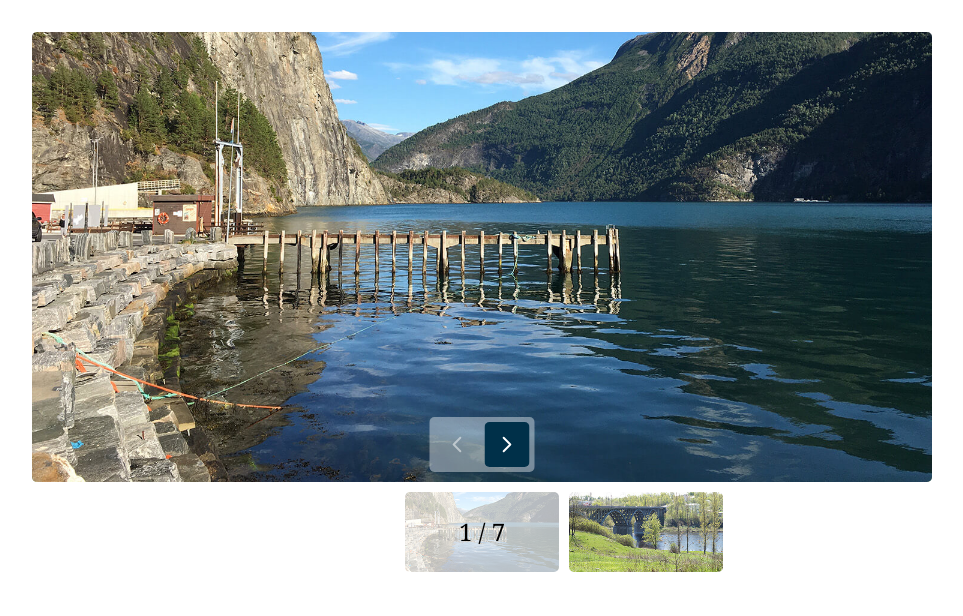
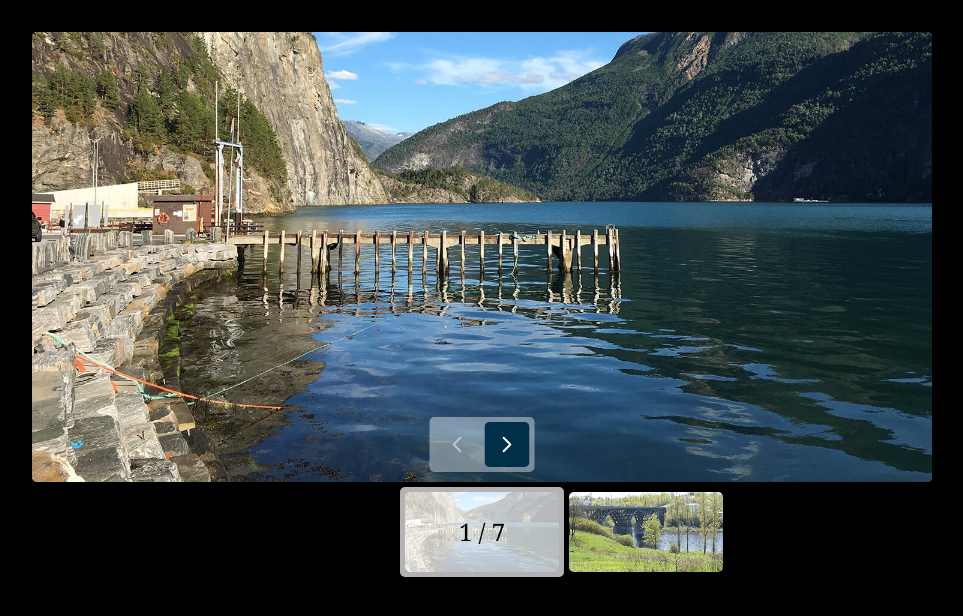
Before and after one commit to Maksim101996/Portfolio-gallery, a React (Vite) app: page / in a window 1280 px wide. Shown: the top 616 px of the page, without its empty margins (158-1121 px from the left). Built offline with nearby package versions, Linux system fonts and the light colour scheme.

Commit message:
fixed errors

```diff
--- a/index.html
+++ b/index.html
@@ -6,7 +6,7 @@
 		<meta name="viewport" content="width=device-width, initial-scale=1.0" />
 		<title>Portfolio gallery</title>
 	</head>
-	<body>
+	<body style="background-color: black;">
 		<div id="root"></div>
 		<script type="module" src="/src/main.tsx"></script>
 	</body>
--- a/src/components/MainGallery/MainGallery.tsx
+++ b/src/components/MainGallery/MainGallery.tsx
@@ -1,5 +1,5 @@
 import React, { useState } from "react"
-import { MainPhoto } from "../MainPhoto/MainPhoto"
+import { TransitionPhoto } from "../MainPhoto/TransitionPhoto"
 import { Navigation } from "../Navigation/Navigation"
 import { PreviewPhoto } from "../PreviewGallery/PreviewPhoto"
 import { Photo } from "../Types/Types"
@@ -15,9 +15,6 @@ export const MainGallery: React.FC<Props> = ({ photos }) => {
 	const prevPhoto = photos[indexCurrentPhoto - 1]
 	const nextPhoto = photos[indexCurrentPhoto + 1]
 
-
-
-
 	if (!photos.length) {
 		return null
 	}
@@ -25,11 +22,13 @@ export const MainGallery: React.FC<Props> = ({ photos }) => {
 	return (
 		<div className={s.mainGallery}>
 			<div className={s.mainGalleryContainer}>
-				<MainPhoto
-					prevPhoto={prevPhoto}
-					currentPhoto={currentPhoto}
-					nextPhoto={nextPhoto}
-					className={s.galleryMainPhoto}
+				<TransitionPhoto
+					// prevPhoto={prevPhoto}
+					// currentPhoto={currentPhoto}
+					// nextPhoto={nextPhoto}
+					// className={s.galleryMainPhoto}
+					photos={photos}
+					indexCurrentPhoto={indexCurrentPhoto}
 				/>
 				<Navigation
 					className={s.navigationGallery}
@@ -43,6 +42,7 @@ export const MainGallery: React.FC<Props> = ({ photos }) => {
 				className={s.previewPhotoGallery}
 				photos={photos}
 				activePhotoIndex={indexCurrentPhoto}
+				setNewPhoto={setIndexCurrentPhoto}
 			/>
 		</div>
 	)
--- a/src/components/MainPhoto/MainPhoto.tsx
+++ /dev/null
@@ -1,22 +0,0 @@
-import React from "react"
-import { CommonClassProps, Photo } from "../Types/Types"
-import cl from "classnames"
-import s from "./MainPhoto.module.scss"
-
-interface Props extends CommonClassProps {
-	prevPhoto?: Photo
-	currentPhoto: Photo
-	nextPhoto?: Photo
-}
-
-
-export const MainPhoto: React.FC<Props> = ({ prevPhoto, currentPhoto, nextPhoto, className }) => {
-
-	return (
-		<div className={cl(className, s.mainPhoto)}>
-			{prevPhoto && <img className={cl(s.mainPhotoImage, s.mainPhotoImagePrev)} src={prevPhoto.src} alt={prevPhoto.desc} />}
-			{currentPhoto && <img className={cl(s.mainPhotoImage, s.mainPhotoImageCurrent)} src={currentPhoto.src} alt={currentPhoto.desc} />}
-			{nextPhoto && <img className={cl(s.mainPhotoImage, s.mainPhotoImageNext)} src={nextPhoto.src} alt={nextPhoto.desc} />}
-		</div>
-	)
-}
--- a/src/components/MainPhoto/MainPhoto.module.scss
+++ b/src/components/MainPhoto/TransitionPhoto.module.scss
@@ -1,4 +1,4 @@
-.mainPhoto {
+.transitionPhoto {
 	position: relative;
 	width: 100%;
 	padding-bottom: 50%;
@@ -7,26 +7,23 @@
 	overflow: hidden;
 }
 
-.mainPhotoImage {
+.transitionPhotoImage {
 	position: absolute;
 	top: 0;
 	left: 0;
-	display: block;
+	display: none;
 	width: 100%;
 	height: 100%;
 	object-fit: cover;
 	z-index: 2;
-	opacity: 1;
+	opacity: 0;
+	transition: opacity 0.5s;
+	&[data-active="true"] {
+		display: block;
+		opacity: 1;
+		z-index: 3;
+	}
+	&[data-active="prepared"] {
+		display: block;
+	}
 }
-
-.mainPhotoImagePrev,
-.mainPhotoImageNext {
-	position: absolute;
-	top: 0;
-	left: 0;
-	display: block;
-	width: 100%;
-	height: 100%;
-	object-fit: cover;
-	z-index: 1;
-}
--- /dev/null
+++ b/src/components/MainPhoto/TransitionPhoto.tsx
@@ -0,0 +1,91 @@
+import React, { useLayoutEffect, useMemo, useRef, useState } from "react"
+import { CommonClassProps, Photo } from "../Types/Types"
+import cl from "classnames"
+import s from "./TransitionPhoto.module.scss"
+
+interface Props extends CommonClassProps {
+	photos: Photo[]
+	indexCurrentPhoto: number
+}
+
+type RefT = React.MutableRefObject<HTMLDivElement | null>
+const getPhotoByRef = (ref: RefT, index: number): HTMLElement | null =>
+(
+	ref.current!.querySelector(`img:nth-of-type(${index + 1})`)
+)
+
+const hidePhoto = (element: HTMLElement | null) => {
+	if (!element) {
+		return
+	}
+	element.dataset.active = "false"
+	if (element.previousSibling) {
+		// @ts-ignore
+		element.previousSibling.dataset.active = "false"
+	}
+	if (element.nextSibling) {
+		// @ts-ignore
+		element.nextSibling.dataset.active = "false"
+	}
+}
+
+const showPhoto = (element: HTMLElement | null) => {
+	if (!element) {
+		return
+	}
+	element.dataset.active = "true"
+	if (element.previousSibling) {
+		// @ts-ignore
+		element.previousSibling.dataset.active = "prepared"
+	}
+	if (element.nextSibling) {
+		// @ts-ignore
+		element.nextSibling.dataset.active = "prepared"
+	}
+}
+
+// prevPhoto, currentPhoto, nextPhoto
+export const TransitionPhoto: React.FC<Props> = ({ photos, indexCurrentPhoto, className }) => {
+
+	const [prevIndexCurrentPhoto, setPrevIndexCurrentPhoto] = useState(indexCurrentPhoto)
+	const containerRef = useRef<HTMLDivElement | null>(null)
+
+	useLayoutEffect(() => {
+		if (!containerRef.current) {
+			return
+		}
+
+		const activePhoto = getPhotoByRef(
+			containerRef,
+			prevIndexCurrentPhoto,
+		)
+
+		const nextActivePhoto = getPhotoByRef(
+			containerRef,
+			indexCurrentPhoto,
+		)
+
+		if (prevIndexCurrentPhoto !== indexCurrentPhoto) {
+			hidePhoto(activePhoto)
+			showPhoto(nextActivePhoto)
+		} else {
+			showPhoto(activePhoto)
+		}
+
+		setPrevIndexCurrentPhoto(indexCurrentPhoto)
+	}, [indexCurrentPhoto])
+
+
+	return useMemo(() => (
+		<div className={cl(className, s.transitionPhoto)} ref={containerRef}>
+			{photos.map((photo, id) => (<img
+				key={photo.id}
+				className={s.transitionPhotoImage}
+				src={photo.src}
+				alt={photo.desc}
+				loading="lazy"
+				data-active={id === prevIndexCurrentPhoto}
+			/>
+			))}	</div>
+	), [])
+}
--- a/src/components/PreviewGallery/PreviewPhoto.module.scss
+++ b/src/components/PreviewGallery/PreviewPhoto.module.scss
@@ -17,9 +17,13 @@
 	display: inline-block;
 	margin: 5px;
 	height: 80px;
-	background: #92a9b2;
+	// background: #92a9b2;
 	border-radius: 5px;
 	overflow: hidden;
+	border: none;
+	background: none;
+	padding: 0;
+	cursor: pointer;
 }
 
 .previewPhotoImage {
--- a/src/components/PreviewGallery/PreviewPhoto.tsx
+++ b/src/components/PreviewGallery/PreviewPhoto.tsx
@@ -7,9 +7,10 @@ import cl from "classnames"
 interface Props extends CommonClassProps {
 	photos: Photo[]
 	activePhotoIndex: number
+	setNewPhoto: (id: number) => void
 }
 
-export const PreviewPhoto: React.FC<Props> = ({ photos, activePhotoIndex, className }) => {
+export const PreviewPhoto: React.FC<Props> = ({ photos, activePhotoIndex, className, setNewPhoto }) => {
 
 	if (!photos.length) {
 		return null
@@ -26,13 +27,13 @@ export const PreviewPhoto: React.FC<Props> = ({ photos, activePhotoIndex, classN
 	}, [activePhotoIndex])
 
 	return (
-		<div className={cl(s.previewPhoto, className)}>
+		<div className={cl(s.previewPhoto, className,)}>
 			{useMemo(() => (
 				<ul className={s.previewPhotoTrack}
 					ref={previewContainer}>
-					{photos.map((photo) => (
-						<li key={photo.id} className={s.previewPhotoPreview}>
-							<img src={photo.preview} alt={photo.desc} className={s.previewPhotoImage} />
+					{photos.map((photo, id) => (
+						<li key={photo.id} >
+							<button className={s.previewPhotoPreview} onClick={() => setNewPhoto(id)}><img src={photo.preview} alt={photo.desc} className={s.previewPhotoImage} /></button>
 						</li>
 					))}
 				</ul>
```
